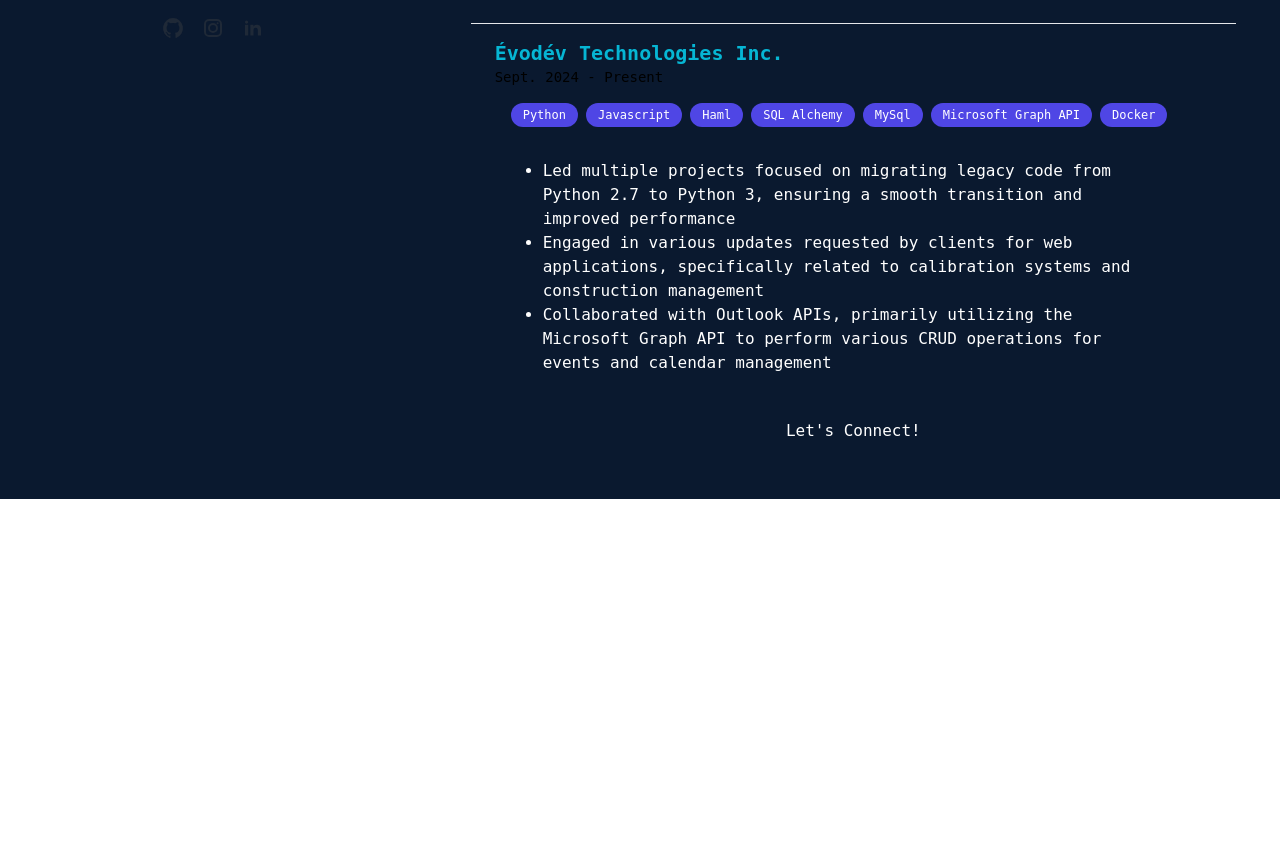
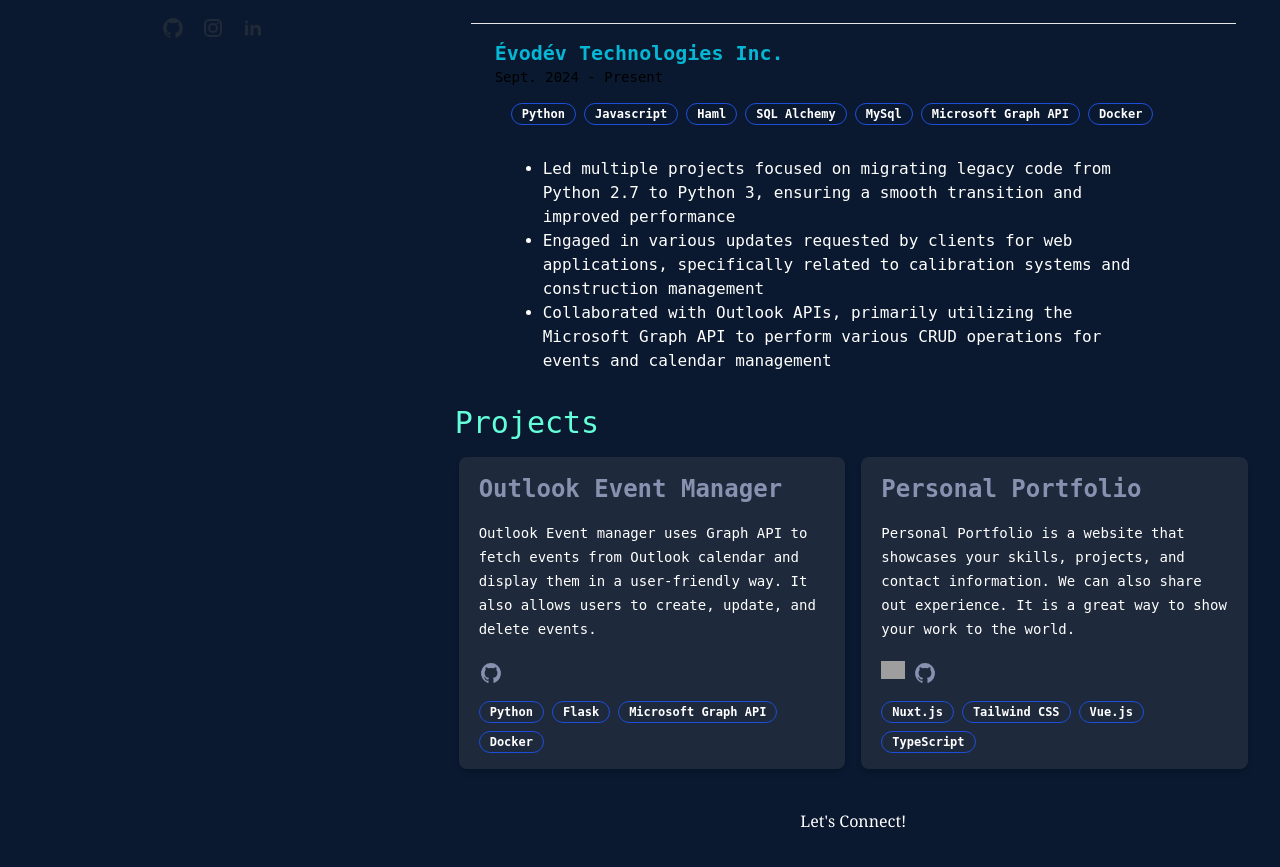
Before and after one commit to rbshah29/port, a Nuxt app: page / in a window 1280 px wide. Shown: the part 663-1530 px from the top of the page. Before the commit the page ends 1162 px from the top, so only its background shows below. Built offline with nearby package versions, Linux system fonts and the light colour scheme; grey boxes are pictures that could not be loaded.

Commit message:
Update Some code to add projects and remove contact popup for now

```diff
--- a/app.vue
+++ b/app.vue
@@ -8,7 +8,7 @@
       <div class="w-full lg:w-2/3 p-4">
         <About />
         <Experience />
-        <!-- <Projects /> -->
+        <Projects />
         <div class="flex justify-center items-center m-7">
           <hr/>
           <Contact />
--- /dev/null
+++ b/assets/projects.json
@@ -0,0 +1,16 @@
+[
+    {
+        "title": "Outlook Event Manager",
+        "git_url": "https://github.com/rbshah29/outlook-manager",
+        "description": "Outlook Event manager uses Graph API to fetch events from Outlook calendar and display them in a user-friendly way. It also allows users to create, update, and delete events.",
+        "techs": ["Python", "Flask", "Microsoft Graph API","Docker"]
+    },
+    {
+        "title": "Personal Portfolio",
+        "git_url": "https://github.com/rbshah29/port",
+        "description": "Personal Portfolio is a website that showcases your skills, projects, and contact information. We can also share out experience. It is a great way to show your work to the world.",
+        "techs": ["Nuxt.js", "Tailwind CSS","Vue.js", "TypeScript"],
+        "url": "https://rshah.dev"
+
+    }
+]
--- a/components/Contact.vue
+++ b/components/Contact.vue
@@ -1,16 +1,18 @@
 <template>
     <div class="m-3">
-        <button @click="toggleModal" class="block text-white" type="button">
+        <!-- <button @click="toggleModal" class="block text-white" type="button">
             Let's Connect!
-        </button>
-
+        </button> -->
+        <div class="text-white font-serif">Let's Connect!</div>
+        <transition name="modal">
             <div v-if="isModalOpen" id="authentication-modal" tabindex="-1" aria-hidden="true" class="overflow-y-auto overflow-x-hidden fixed inset-0 z-50 flex justify-center items-center w-full h-full ">
                 <div class="relative p-4 w-full max-w-md max-h-full" @click.stop>
                     <div class="relative rounded-lg shadow-2xl popup-bg border-r-2 border-b-2">
                         <div class="flex items-center justify-between p-4 md:p-5 border-b rounded-t dark:border-gray-600">
                             <h1 class="text-white text-lg font-semibold">
-                            I will Connect back ASAP!
+                                Work in progress
                             </h1>
+
                             <button @click="toggleModal" type="button" class="end-2.5 text-gray-400 bg-transparent hover:bg-gray-200 hover:text-gray-900 rounded-lg text-sm w-8 h-8 ms-auto inline-flex justify-center items-center dark:hover:bg-gray-600 dark:hover:text-white">
                                 <svg class="w-3 h-3" aria-hidden="true" xmlns="http://www.w3.org/2000/svg" fill="none" viewBox="0 0 14 14">
                                     <path stroke="currentColor" stroke-linecap="round" stroke-linejoin="round" stroke-width="2" d="m1 1 6 6m0 0 6 6M7 7l6-6M7 7l-6 6"/>
@@ -18,11 +20,12 @@
                                 <span class="sr-only">Close modal</span>
                             </button>
                         </div>
+                        <p class="text-white">Meanwhile Please reach out to me via email!!</p>
                         <ContactPopup />
                     </div>
                 </div>
             </div>
-
+        </transition>
     </div>
 </template>
 
@@ -40,9 +43,17 @@ export default {
   }
 };
 </script>
+
 <style>
 .popup-bg{
     background-color: #0c1e39;
     border-color: #260f63;
 }
+
+.modal-enter-active, .modal-leave-active {
+  transition: opacity 0.5s;
+}
+.modal-enter, .modal-leave-to /* .modal-leave-active in <2.1.8 */ {
+  opacity: 0;
+}
 </style>
--- a/components/ContactPopup.vue
+++ b/components/ContactPopup.vue
@@ -1,5 +1,5 @@
 <template>
-    <div class="p-4 md:p-5">
+    <div class="p-4 md:p-5 " v-if="false">
         <form class="space-y-4" action="#">
             <div>
                 <input type="email" id="email" class="shadow-sm bg-gray-50 border border-gray-300 text-gray-900 text-sm rounded-lg focus:ring-primary-500 focus:border-primary-500 block w-full p-2.5 dark:bg-gray-700 dark:border-gray-600 dark:placeholder-gray-400 dark:text-white dark:focus:ring-primary-500 dark:focus:border-primary-500 dark:shadow-sm-light" placeholder="abc@gmail.com" required>
--- a/components/Projects.vue
+++ b/components/Projects.vue
@@ -3,4 +3,46 @@
         <h1 class="text-3xl text-1">Projects</h1>
     </div>
 
+    <div class="m-4 grid grid-cols-1 md:grid-cols-2 gap-4">
+      <div v-for="(tab, index) in projects" :key="index">
+        <div class="bg-slate-800 px-3 py-2 rounded-lg shadow-md h-full flex flex-col">
+          <div :id="tab.id" class="m-2 tabcontent" role="tabpanel" :aria-labelledby="tab.id">
+              <h2 class="text-2xl font-bold text-2">
+                {{ tab.title }}
+
+              </h2>
+              <div class="flex-wrap gap-2 mt-4">
+                <span
+                  class="text-white text-sm"
+                >
+                  {{ tab.description }}
+                </span>
+              </div>
+              <div class="mt-5 flex">
+                <a v-if="tab.url" :href="tab.url"><img src="public/link.svg" class="mr-2" style="width:24px"></a>
+                <a v-if="tab.git_url" :href="tab.git_url">
+                  <svg class=" text-gray-800 text-2" aria-hidden="true" xmlns="http://www.w3.org/2000/svg" width="24" height="24" fill="currentColor" viewBox="0 0 24 24">
+                    <path fill-rule="evenodd" d="M12.006 2a9.847 9.847 0 0 0-6.484 2.44 10.32 10.32 0 0 0-3.393 6.17 10.48 10.48 0 0 0 1.317 6.955 10.045 10.045 0 0 0 5.4 4.418c.504.095.683-.223.683-.494 0-.245-.01-1.052-.014-1.908-2.78.62-3.366-1.21-3.366-1.21a2.711 2.711 0 0 0-1.11-1.5c-.907-.637.07-.621.07-.621.317.044.62.163.885.346.266.183.487.426.647.71.135.253.318.476.538.655a2.079 2.079 0 0 0 2.37.196c.045-.52.27-1.006.635-1.37-2.219-.259-4.554-1.138-4.554-5.07a4.022 4.022 0 0 1 1.031-2.75 3.77 3.77 0 0 1 .096-2.713s.839-.275 2.749 1.05a9.26 9.26 0 0 1 5.004 0c1.906-1.325 2.74-1.05 2.74-1.05.37.858.406 1.828.101 2.713a4.017 4.017 0 0 1 1.029 2.75c0 3.939-2.339 4.805-4.564 5.058a2.471 2.471 0 0 1 .679 1.897c0 1.372-.012 2.477-.012 2.814 0 .272.18.592.687.492a10.05 10.05 0 0 0 5.388-4.421 10.473 10.473 0 0 0 1.313-6.948 10.32 10.32 0 0 0-3.39-6.165A9.847 9.847 0 0 0 12.007 2Z" clip-rule="evenodd"/>
+                </svg>
+                </a>
+              </div>
+              <div class="flex flex-wrap gap-2 mt-4">
+                <span
+                  v-for="(tech, index) in tab.techs"
+                  :key="index"
+                  class="whitespace-nowrap rounded-full text-white font-semibold px-2.5 py-0.5 text-xs border border-blue-700"
+                >
+                  {{ tech }}
+                </span>
+              </div>
+          </div>
+        </div>
+      </div>
+    </div>
+
+
 </template>
+
+<script setup>
+import projects from 'assets/projects.json';
+</script>
--- a/components/WorkTab.vue
+++ b/components/WorkTab.vue
@@ -33,7 +33,7 @@
                             <span
                                 v-for="(tech, index) in tab.technology.split(', ')"
                                 :key="index"
-                                class="bg-indigo-600 text-white py-1 px-3 rounded-full text-xs"
+                                class="whitespace-nowrap rounded-full text-white font-semibold px-2.5 py-0.5 text-xs border border-blue-700"
                             >
                                 {{ tech }}
                             </span>
```
Also changed, not shown: public/link.svg (added). Lines whose indentation alone changed are shown as unchanged.
